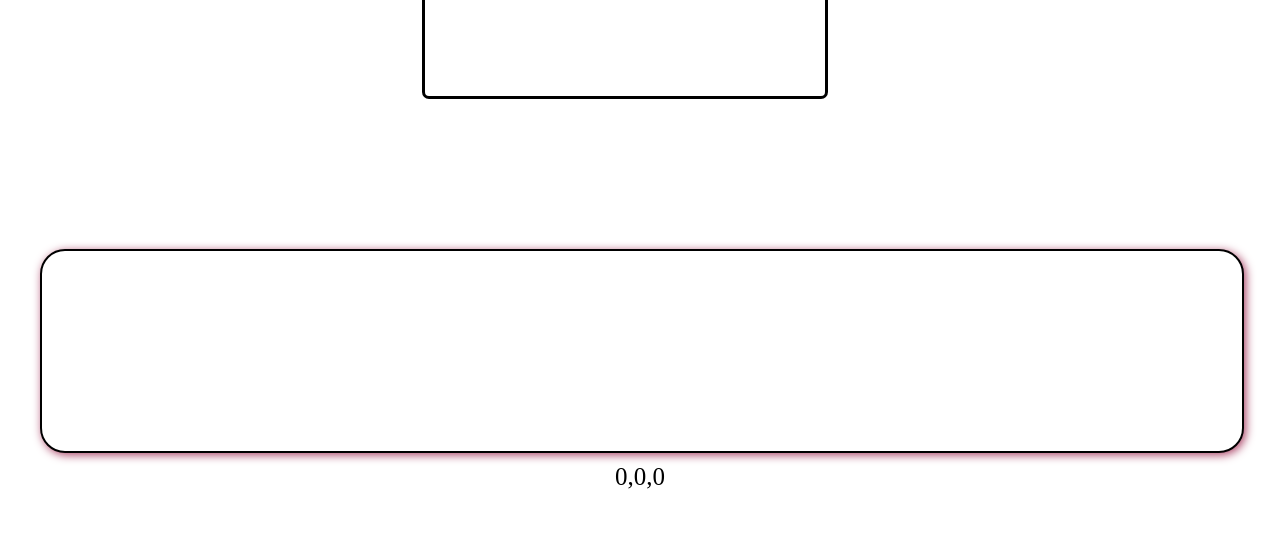
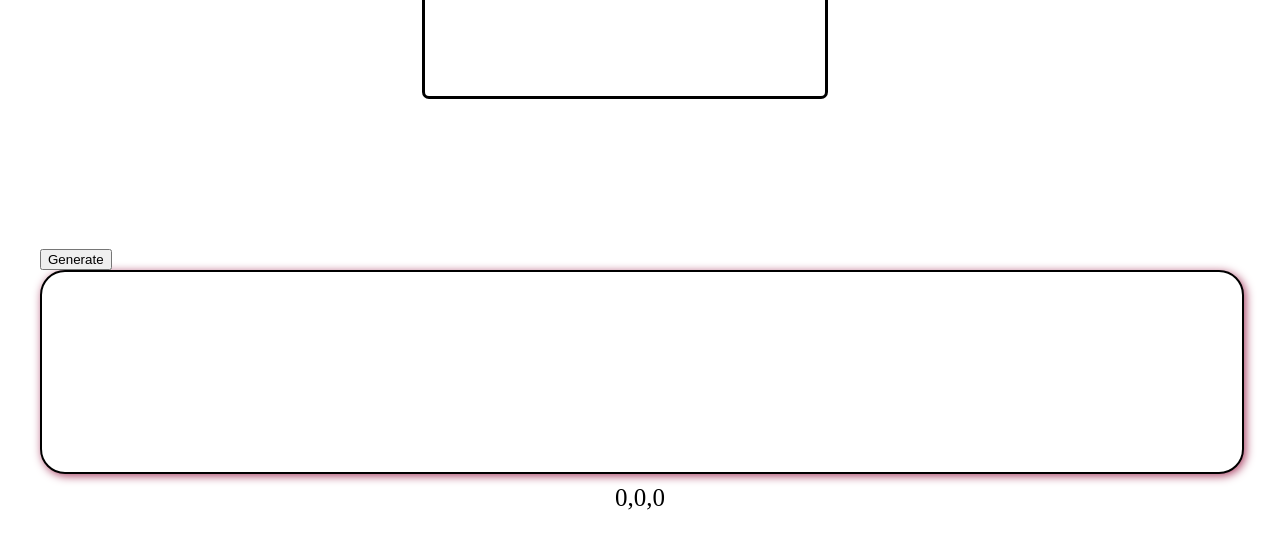
Before and after one commit to Ismino/rgbslider, a plain HTML site: page index.html in a window 1280 px wide. Shown: the part 371-918 px from the top of the page. Drawn offline with nearby package versions, Linux system fonts and the light colour scheme.

Commit message:
Add a generate button

```diff
--- a/index.html
+++ b/index.html
@@ -34,6 +34,7 @@
        <label for="blue">Blue</label>
        <input type="range" min="0" max="255" step="1" id="blue">
     </div>
+    <button id="generate-btn">Generate</button>
     <div id="display"></div>
     <span id="rgb">0,0,0</span>
 
```
